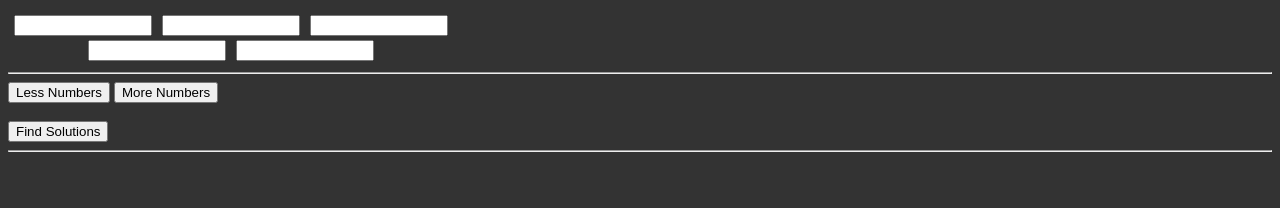
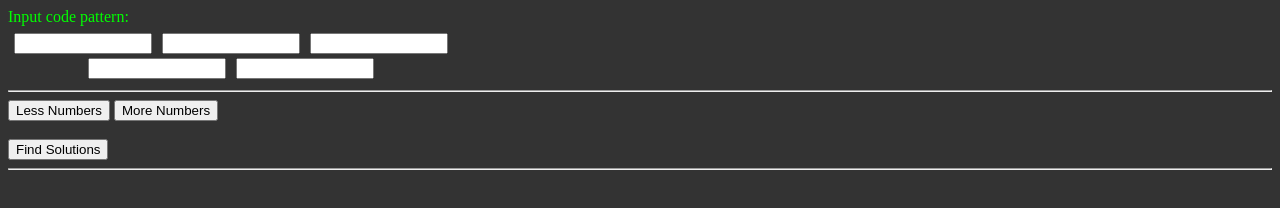
Before and after one commit to palparepa/snps, a plain HTML site: page index.html in a window 1280 px wide. Drawn offline with Linux system fonts and the light colour scheme.

Commit message:
Update index.html

```diff
--- a/index.html
+++ b/index.html
@@ -11,6 +11,7 @@
 </style>
 </head><body>
 
+Input code pattern:
 <table>
 	<tr id="row0"><td></td></tr>
 	<tr id="row1"></tr>
```
